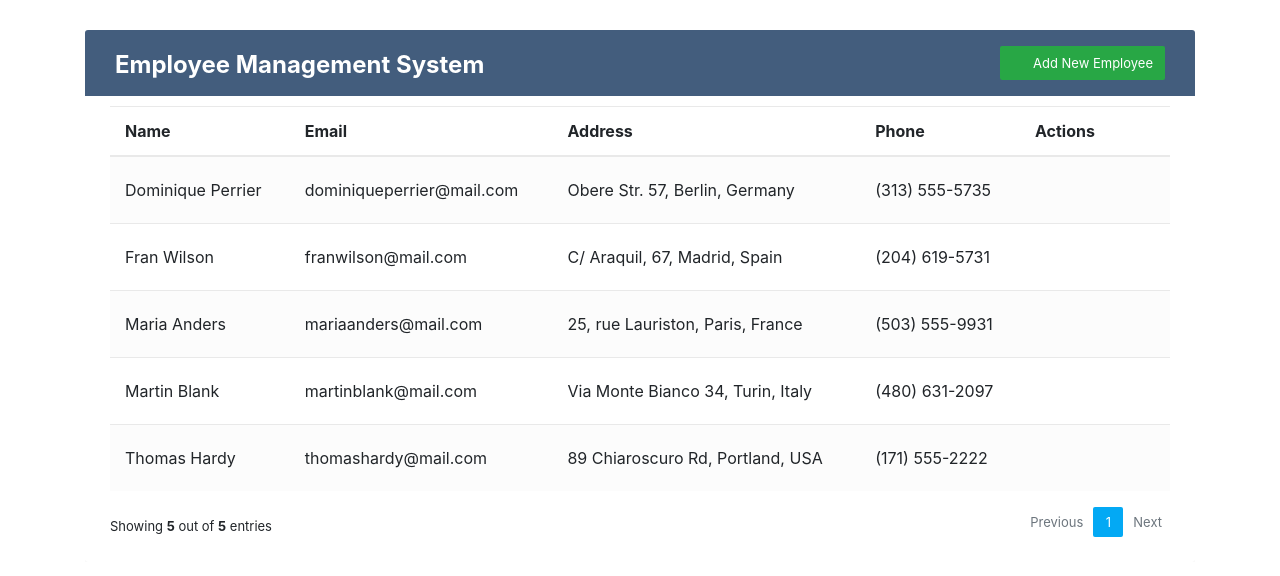
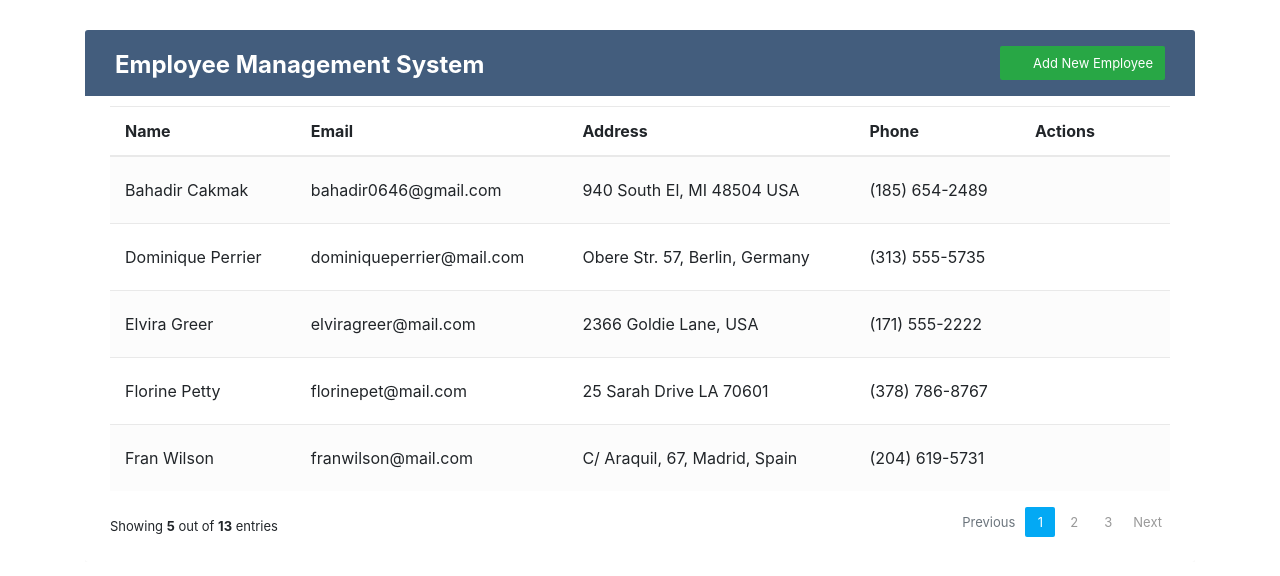
Before and after one commit to bomercakmak/employee-management-system-react, a React (Create React App) app: page / in a window 1280 px wide. Shown: the top 576 px of the page. Built offline with nearby package versions, Linux system fonts and the light colour scheme.

Commit message:
I added some default employee and I create gif video.

```diff
--- a/src/contexts/EmployeeContext.js
+++ b/src/contexts/EmployeeContext.js
@@ -5,11 +5,19 @@ export const EmployeeContext = createContext();
 const EmployeeContextProvider = (props) => {
 
     const defaultValue = [
-        { id: uuidv4(), name: 'Thomas Hardy', email: 'thomashardy@mail.com', address: '89 Chiaroscuro Rd, Portland, USA', phone: '(171) 555-2222' },
+        { id: uuidv4(), name: 'Bahadir Cakmak', email: 'bahadir0646@gmail.com', address: '940 South El, MI 48504 USA', phone: '(185) 654-2489' },
+        { id: uuidv4(), name: 'Thomas Hardy', email: 'thomashardy@mail.com', address: '89 Chiaroscuro Rd, Portland, USA', phone: '(456) 452-5426' },
+        { id: uuidv4(), name: 'Elvira Greer', email: 'elviragreer@mail.com', address: '2366 Goldie Lane, USA', phone: '(171) 555-2222' },
         { id: uuidv4(), name: 'Dominique Perrier', email: 'dominiqueperrier@mail.com', address: 'Obere Str. 57, Berlin, Germany', phone: '(313) 555-5735' },
         { id: uuidv4(), name: 'Maria Anders', email: 'mariaanders@mail.com', address: '25, rue Lauriston, Paris, France', phone: '(503) 555-9931' },
         { id: uuidv4(), name: 'Fran Wilson', email: 'franwilson@mail.com', address: 'C/ Araquil, 67, Madrid, Spain', phone: '(204) 619-5731' },
-        { id: uuidv4(), name: 'Martin Blank', email: 'martinblank@mail.com', address: 'Via Monte Bianco 34, Turin, Italy', phone: '(480) 631-2097' }
+        { id: uuidv4(), name: 'Martin Blank', email: 'martinblank@mail.com', address: '5 Glenwood Ave. Brockton, Italy ', phone: '(787) 725-7625' },
+        { id: uuidv4(), name: 'Florine Petty', email: 'florinepet@mail.com', address: '25 Sarah Drive  LA 70601', phone: '(378) 786-8767' },
+        { id: uuidv4(), name: 'Orlando Nicholson', email: 'orlandonic@mail.com', address: 'Via Monte Bianco 34, Italy', phone: '(456) 456-7824' },
+        { id: uuidv4(), name: 'Kristi M. Prince', email: 'kristirin@dayrep.com', address: '8 Glendale Ave. Davenport, USA', phone: '(789) 788-7842' },
+        { id: uuidv4(), name: 'Paul Brown ', email: 'paulbrown@mail.com', address: '1109 Edgewood Avenue, Fresno', phone: '(456) 456-7824' },
+        { id: uuidv4(), name: 'Lisa Verde', email: 'kristirin@dayrep.com', address: '3242 North Bend River Road, USA', phone: '(789) 788-7842' },
+        { id: uuidv4(), name: 'Scott Callender', email: 'scootcal@dayrep.com', address: '2067 Deans Lane, Katonah', phone: '(789) 788-7842' }
     ]
 
     const reducer = (employees, action) => {
```
Also changed, not shown: 2 other files (tests, documents, lock files or other folders).
